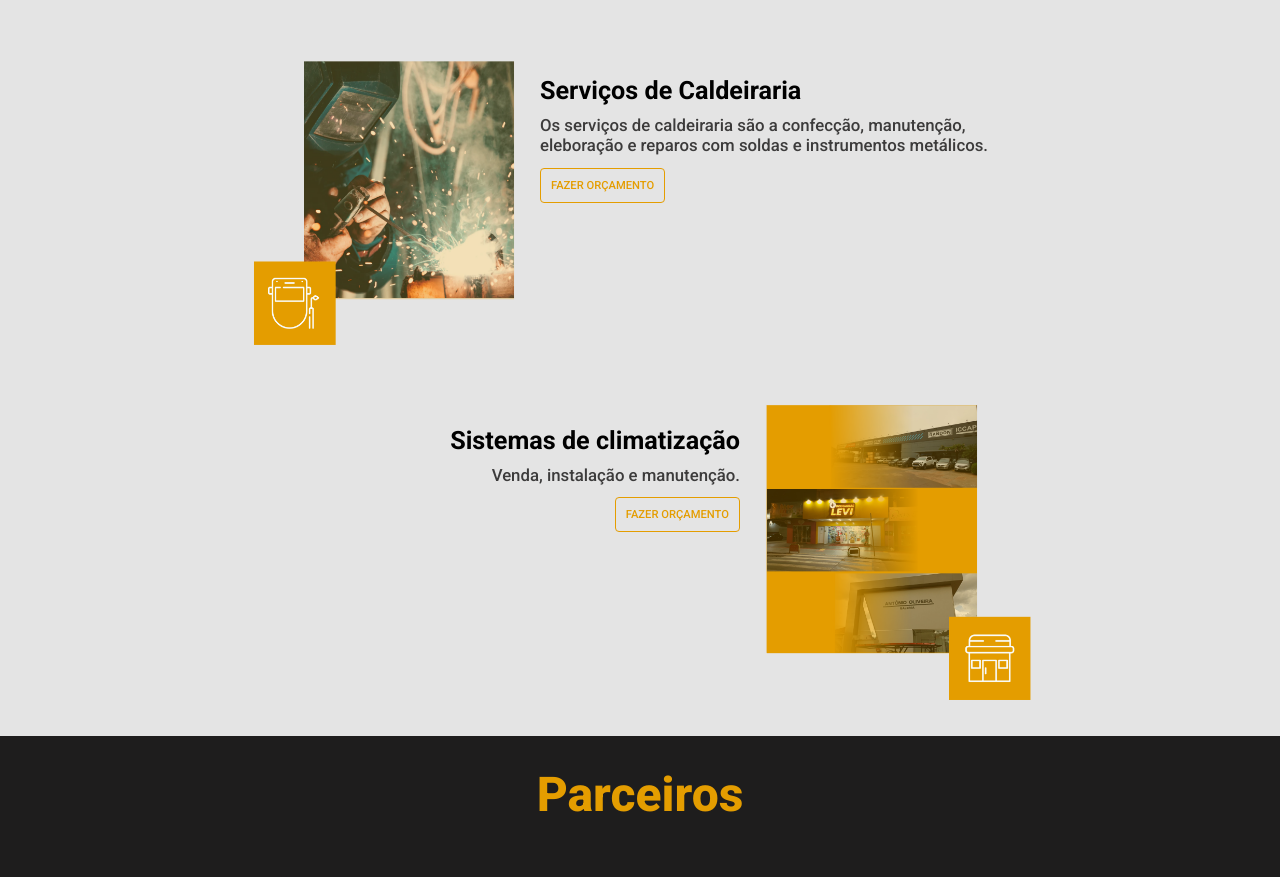
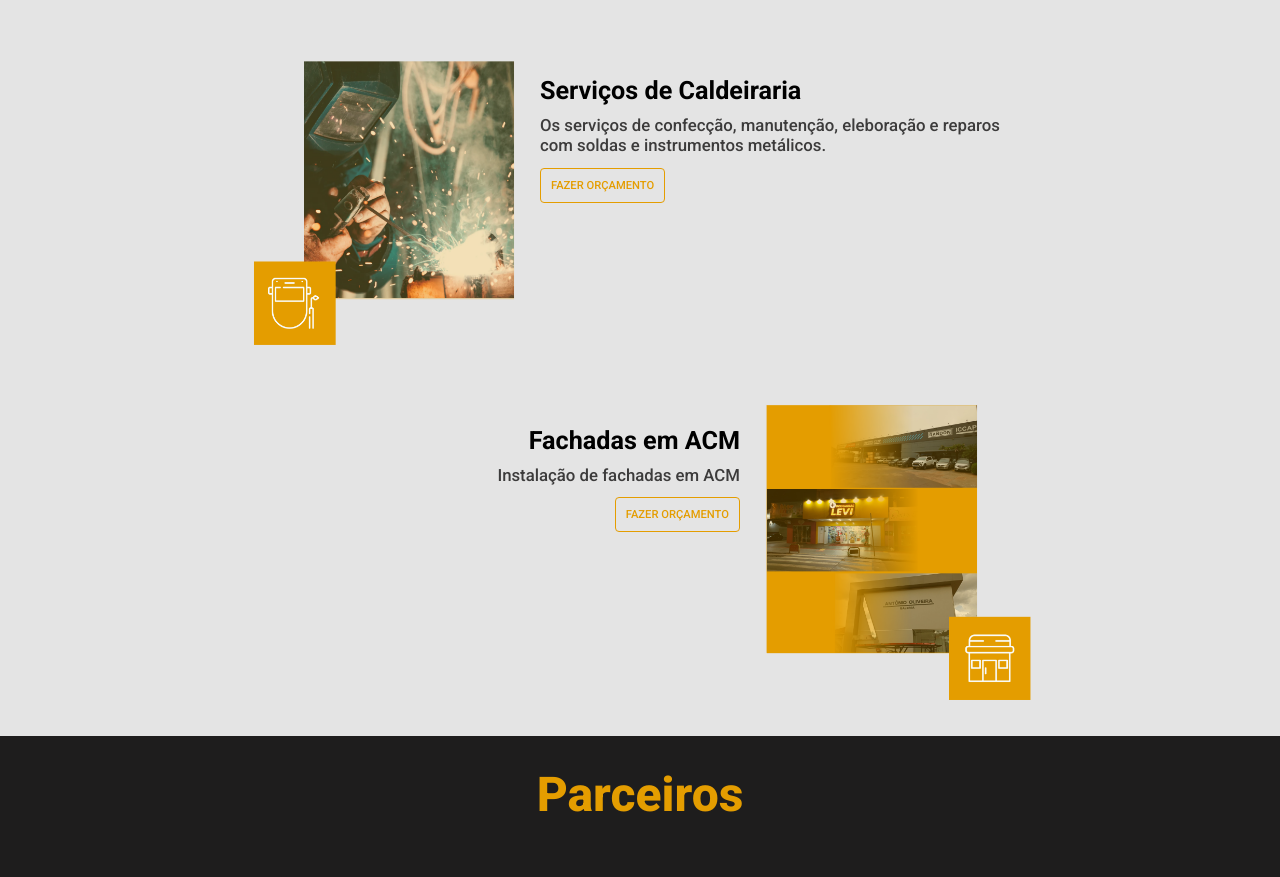
Before and after one commit to f3l1p3v4/engineering, a React (Create React App) app: page / in a window 1280 px wide. Shown: the part 3111-3988 px from the top of the page. Built offline with nearby package versions, Linux system fonts and the light colour scheme.

Commit message:
added new service

```diff
--- a/src/components/TypeServices/index.js
+++ b/src/components/TypeServices/index.js
@@ -155,7 +155,7 @@ const TypeServices = () => {
           <div className="type-service-title">
             <h2>Serviços de Caldeiraria</h2>
             <p>
-              Os serviços de caldeiraria são a confecção, manutenção, eleboração
+              Os serviços de confecção, manutenção, eleboração
               e reparos com soldas e instrumentos metálicos.
             </p>
             <div>
@@ -166,8 +166,8 @@ const TypeServices = () => {
 
         <div className="type-service-container">
           <div className="type-service-title" style={{ textAlign: "right" }}>
-            <h2>Sistemas de climatização</h2>
-            <p>Venda, instalação e manutenção.</p>
+            <h2>Fachadas em ACM</h2>
+            <p>Instalação de fachadas em ACM</p>
             <div>
               <a href="/#contact">FAZER ORÇAMENTO</a>
             </div>
```
